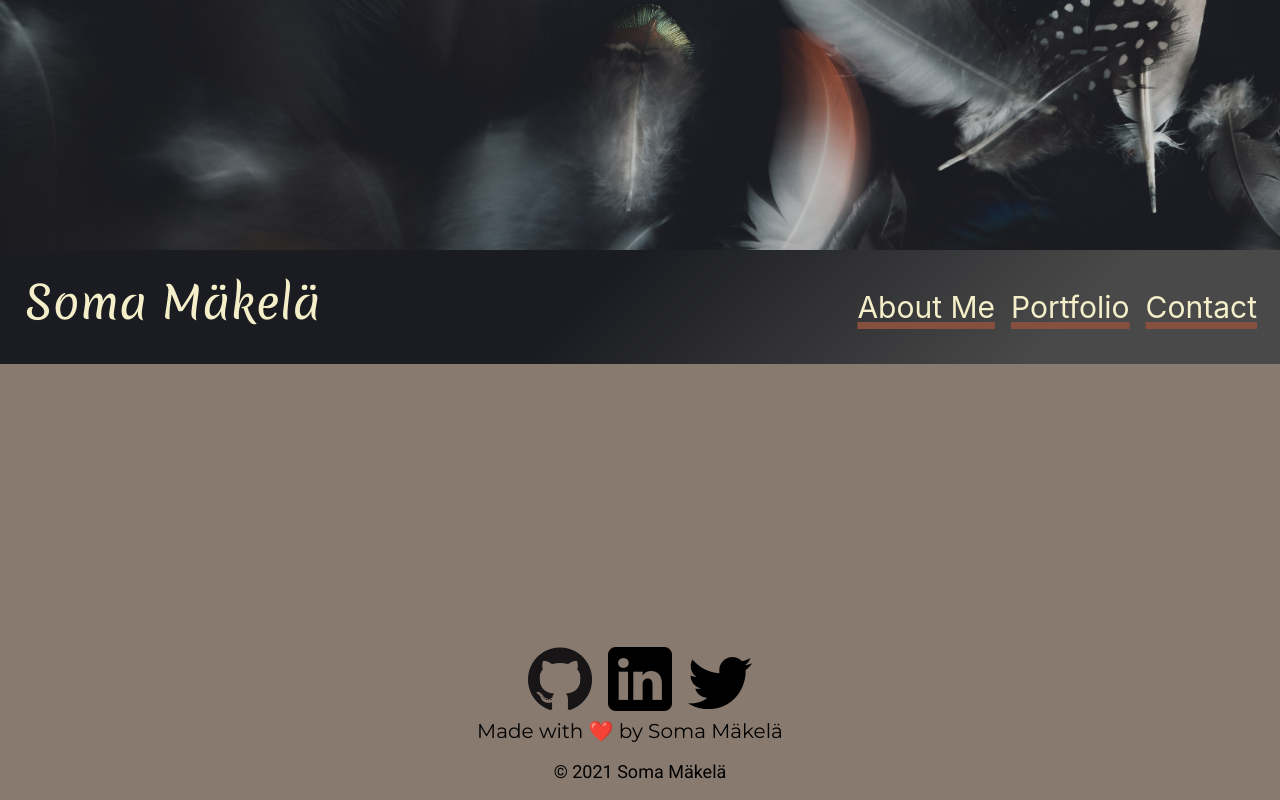
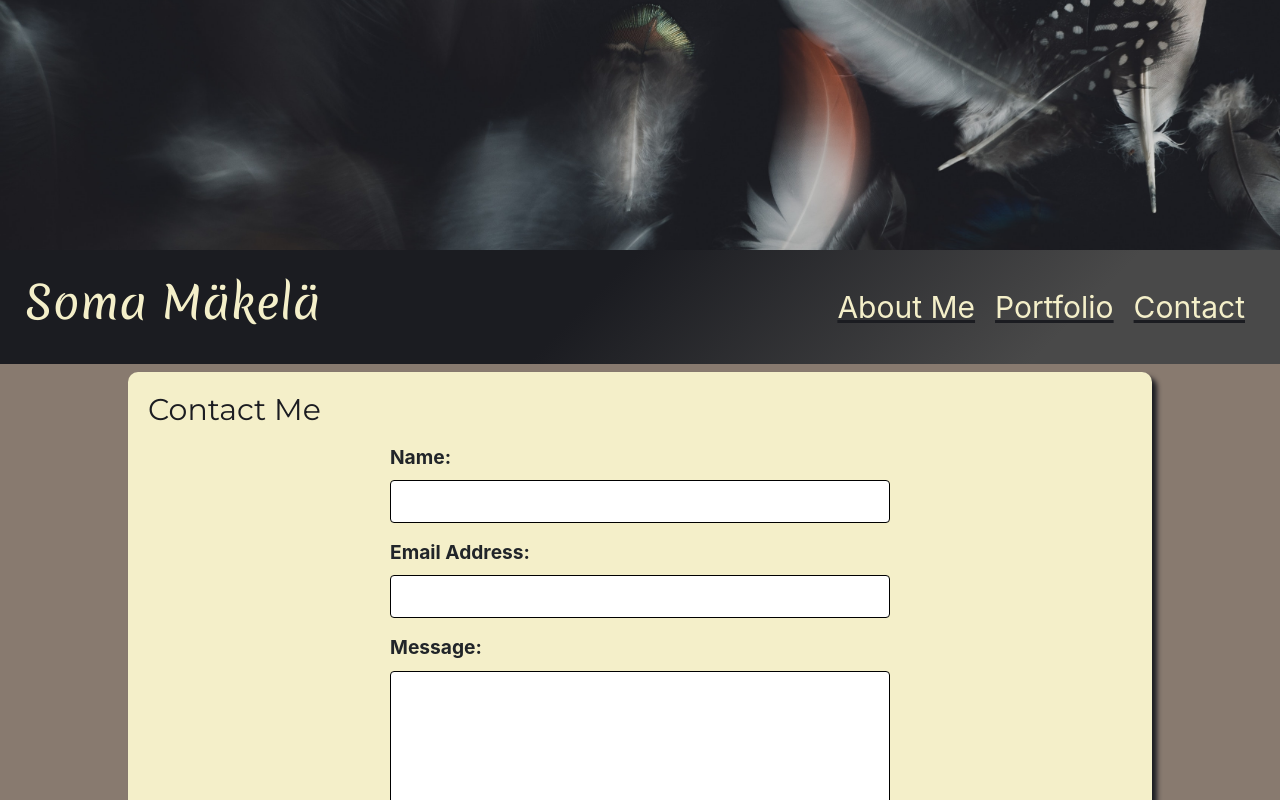
Before and after one commit to smakela13/smakela-portfolio-react-version, a React (Create React App) app: page /contact-me in a window 1280 px wide. Shown: the top 800 px of the page. Built offline with nearby package versions, Linux system fonts and the light colour scheme; no server answers.

Commit message:
Fixed portfolio so the navigation now works with React Router v6 - Added TTAH React Version with screenshot, description, and links - Fixed CSS for Navbar - Updated for to htmlFor on contact-me

```diff
--- a/public/App.css
+++ b/public/App.css
@@ -53,11 +53,13 @@
   display: flex;
 }
 
-#responsive-navbar-nav > div > a.portfolio-nav-links.active.nav-link {
+
+#responsive-navbar-nav > div > a > div {
   color: #F4EFC9;
-  text-decoration: underline solid var(--chestnut);
+  text-decoration: none;
   text-decoration-thickness: 7px;
   font-size: 30px;
+  margin-right: 20px;
 }
 
 /* Main Content */
--- a/src/App.js
+++ b/src/App.js
@@ -11,9 +11,9 @@
 		<div className='supDiv'>
 			<Header />
 			<Routes>
-				<Route exact path='/contact-me' component={Contact} />
-				<Route exact path='/portfolio' component={Portfolio} />
-				<Route exact path='/' component={About} />
+				<Route path='/contact-me' element={<Contact />} />
+				<Route path='/portfolio' element={<Portfolio />} />
+				<Route path='/' element={<About />} />
 			</Routes>
 			<Footer />
 		</div>
--- a/src/components/Navbar.js
+++ b/src/components/Navbar.js
@@ -1,25 +1,25 @@
 import React from 'react';
 import {Nav} from 'react-bootstrap';
-import {LinkContainer} from 'react-router-bootstrap';
+import {Link} from 'react-router-dom';
 
 const Navigation = () => {
 	return (
 		<>
-			<LinkContainer to='/'>
-				<Nav.Link className='portfolio-nav-links active'>
+			<Link to='/'>
+				<Nav className='portfolio-nav-links active'>
 					About Me
-				</Nav.Link>
-			</LinkContainer>
-			<LinkContainer to='/portfolio'>
-				<Nav.Link	className='portfolio-nav-links active'>
+				</Nav>
+			</Link>
+			<Link to='/portfolio'>
+				<Nav className='portfolio-nav-links active'>
 					Portfolio
-				</Nav.Link>
-			</LinkContainer>
-			<LinkContainer to='/contact-me'>
-				<Nav.Link	className='portfolio-nav-links active'>
+				</Nav>
+			</Link>
+			<Link to='/contact-me'>
+				<Nav className='portfolio-nav-links active'>
 					Contact
-				</Nav.Link>
-			</LinkContainer>
+				</Nav>
+			</Link>
 		</>
 	);
 };
--- a/src/pages/contact-me.js
+++ b/src/pages/contact-me.js
@@ -38,11 +38,16 @@
 			<section className='main-content-box'>
 				<h2>Contact Me</h2>
 				<form onSubmit={sendEmail} id='contact'>
+					<label htmlFor='name'>Name:</label>
+					<input
+						type='text'
+						name='from_name'
+						id='name'
+						autoComplete='name'
+						required
+					/>
 
-					<label for='name'>Name:</label>
-					<input type='text' name='from_name' id='name' autoComplete='name' required />
-
-					<label for='email'>Email Address:</label>
+					<label htmlFor='email'>Email Address:</label>
 					<input
 						type='email'
 						id='email'
@@ -52,8 +57,13 @@
 						required
 					/>
 
-					<label for='message'>Message:</label>
-					<textarea name='message' id='message' maxLength='1500' required />
+					<label htmlFor='message'>Message:</label>
+					<textarea
+						name='message'
+						id='message'
+						maxLength='1500'
+						required
+					/>
 
 					<p className='status-message'>{statusMessage}</p>
 					<input type='submit' value='Send' />
--- a/src/pages/portfolio.js
+++ b/src/pages/portfolio.js
@@ -3,12 +3,20 @@
 
 const projectList = [
 	{
-		title: 'Tabletop Auction House',
+		title: 'Tabletop Auction House (React Version)',
 		description:
-			'An auction house interface for roleplaying game masters and players to buy, sell, and trade in-game items for fun and profit. Written using JavaScript, Handlebars, Sequelize, MySQL/JawsDB, Heroku, and Tailwind CSS.',
-		url: 'https://tabletop-auction-house.herokuapp.com/',
-		image: '/shop-screenshot.png',
-		repo: 'https://github.com/smakela13/Tabletop_Auction_House',
+			'An auction house interface for roleplaying game masters and players to buy, sell, and trade in-game items for fun and profit. Written using JavaScript, React.js, Node.js, Express.js, MongoDB, Mongoose ODM, GraphQL, JSON Web Tokens, Apollo GraphQL, Faker.js, EmailJS, CSS-in-JS, React-Bootstrap, and Heroku with installable PWA functionality.',
+		url: 'https://tabletop-auction-house2.herokuapp.com/',
+		image: '/tabletop-auction-house-react-version.png',
+		repo: 'https://github.com/smakela13/tabletop-auction-house-react-edition',
+	},
+	{
+		title: 'Google Books Search Engine',
+		description:
+			'Google Books API search engine helps readers find new books and save them to their profile. Built using MERN stack, Bootstrap, Apollo GraphQL, and Google Books API.',
+		url: 'https://intense-woodland-01867.herokuapp.com/',
+		image: '/google-books-screenshot.png',
+		repo: 'https://github.com/smakela13/google-books-search-engine',
 	},
 	{
 		title: 'Buddy Finder',
@@ -27,12 +35,12 @@
 		repo: 'https://github.com/smakela13/java-tech-news',
 	},
 	{
-		title: 'Google Books Search Engine',
+		title: 'Tabletop Auction House',
 		description:
-			'Google Books API search engine helps readers find new books and save them to their profile. Built using MERN stack, Bootstrap, Apollo GraphQL, and Google Books API.',
-		url: 'https://intense-woodland-01867.herokuapp.com/',
-		image: '/google-books-screenshot.png',
-		repo: 'https://github.com/smakela13/google-books-search-engine',
+			'An auction house interface for roleplaying game masters and players to buy, sell, and trade in-game items for fun and profit. Written using JavaScript, Handlebars, Sequelize, MySQL/JawsDB, Heroku, and Tailwind CSS.',
+		url: 'https://tabletop-auction-house.herokuapp.com/',
+		image: '/shop-screenshot.png',
+		repo: 'https://github.com/smakela13/Tabletop_Auction_House',
 	},
 	{
 		title: 'Workout Tracker',
```
Also changed, not shown: public/tabletop-auction-house-react-version.png (added), 1 other file (tests, documents, lock files or other folders).
